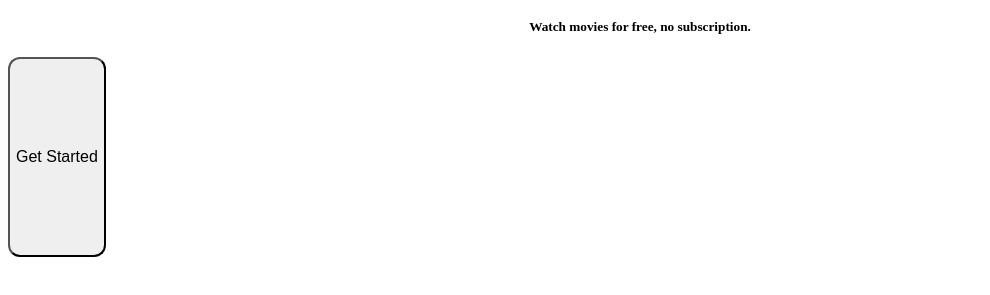
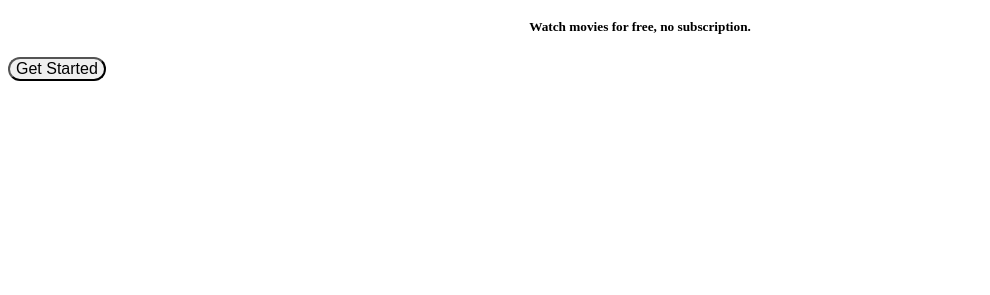
Before and after one commit to TristHub/movieflix, a plain HTML site: page index.html in a window 1280 px wide. Shown: the part 311-606 px from the top of the page, without its empty margins (0-990 px from the left). Drawn offline with Linux system fonts and the light colour scheme.

Commit message:
Update style.css

```diff
--- a/style.css
+++ b/style.css
@@ -12,8 +12,6 @@ h5 {
 button {
   display: flex;
   justify-content: center;
-  align-items: center;
-  height: 200px;
   font-size: 16px;
   cursor: pointer;
   border-radius: 12px;
```
